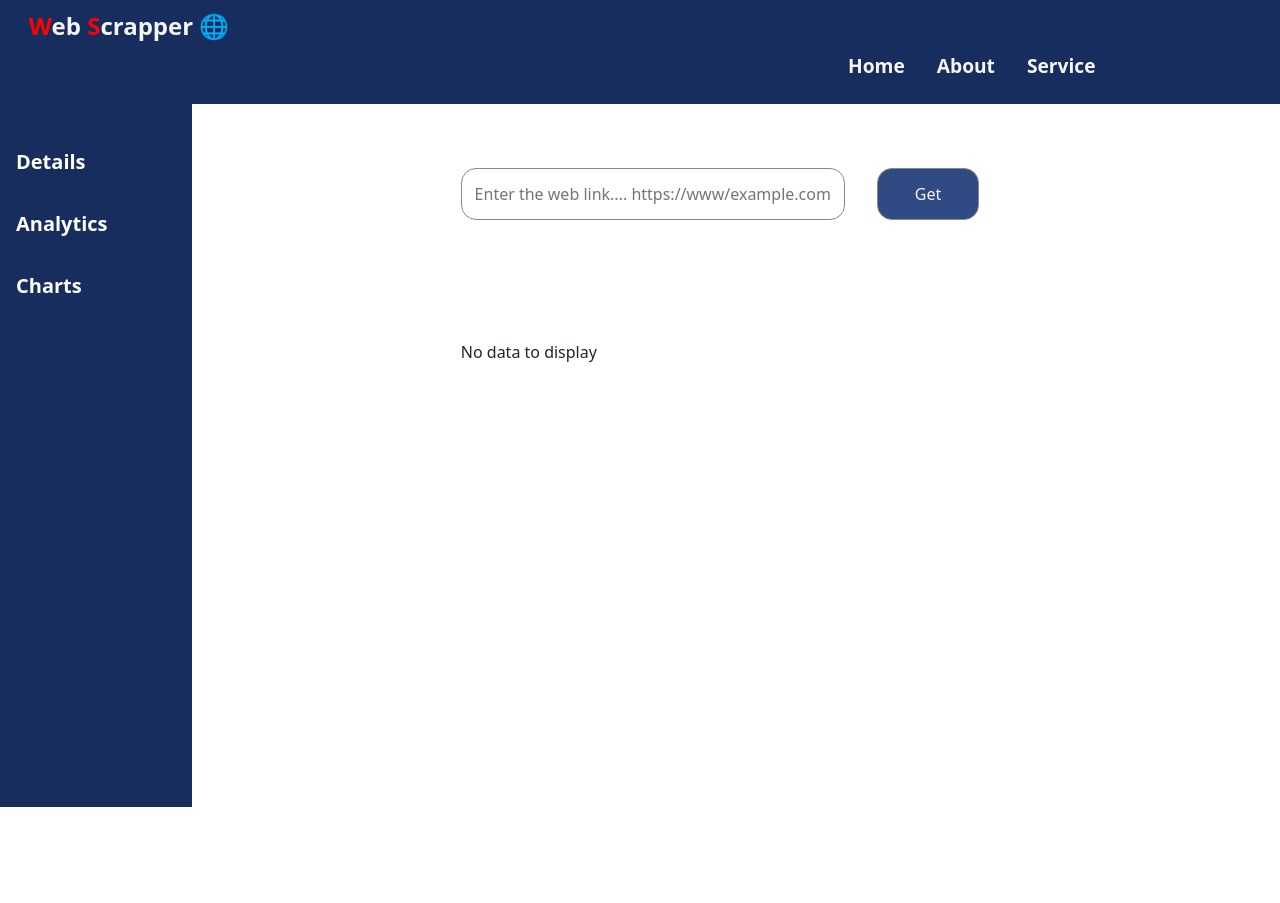
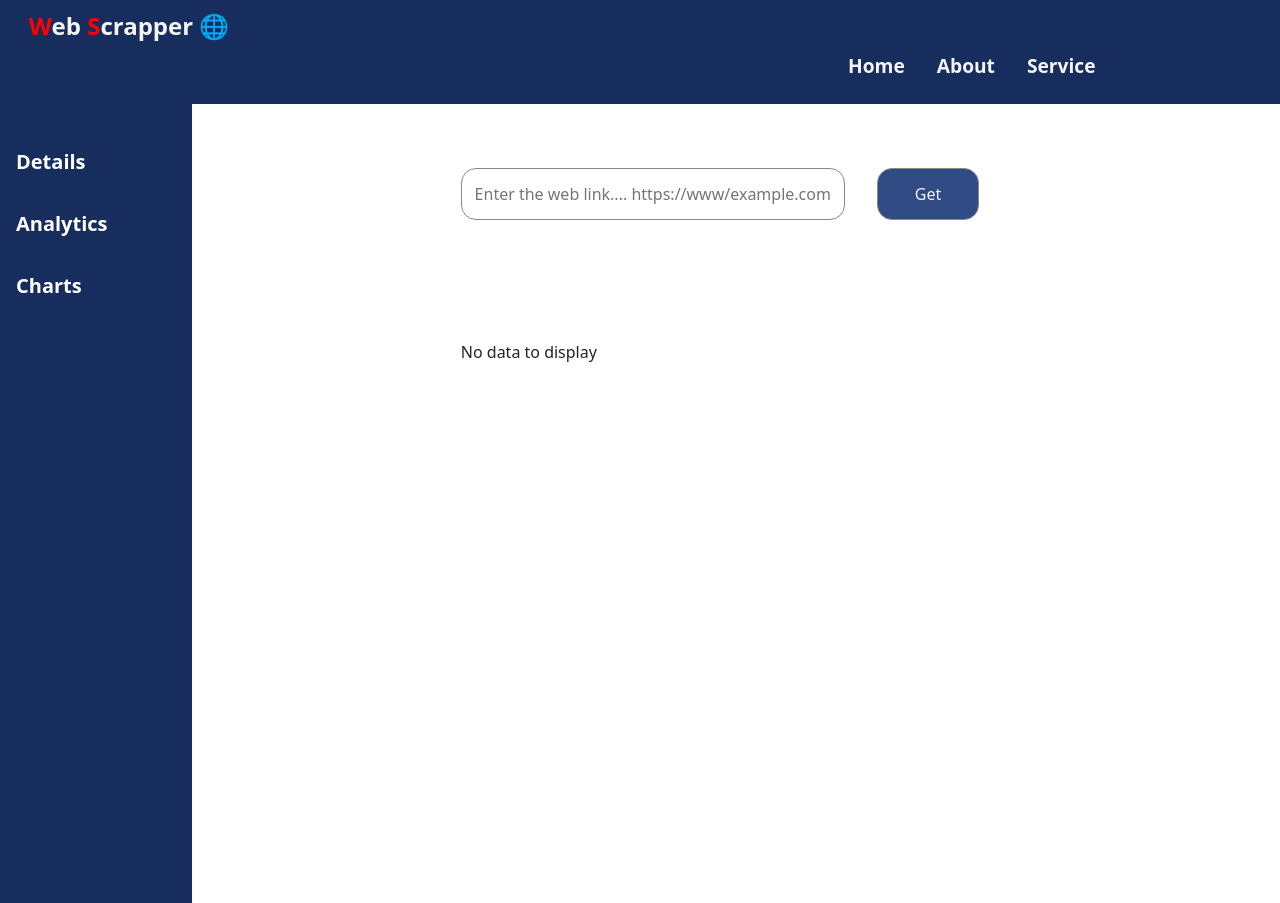
Before and after one commit to NageWC1/webscrapper, a React (Create React App) app: page / in a window 1280 px wide. Before the commit the page ends 807 px from the top, so only its background shows below. Built offline with nearby package versions, Linux system fonts and the light colour scheme.

Commit message:
fixed the UI design with, now lets move to analytics

```diff
--- a/src/components/result/table-component.jsx
+++ b/src/components/result/table-component.jsx
@@ -12,7 +12,7 @@ function TableComponent({ data }) {
 
   return (
     <div>
-      <table className='table'>
+      <table className='table table-striped'>
         <thead className='thead-dark'>
           <tr>
             {headers.map((header, index) => (
--- a/src/styles/side-bar.css
+++ b/src/styles/side-bar.css
@@ -1,5 +1,7 @@
 .side-bar-wrapper {
-  height: 88vh;
+  position: sticky;
+  top: 0rem;
+  height: 100vh;
   width: 15%;
   background-color: #162d5d;
 }
```
